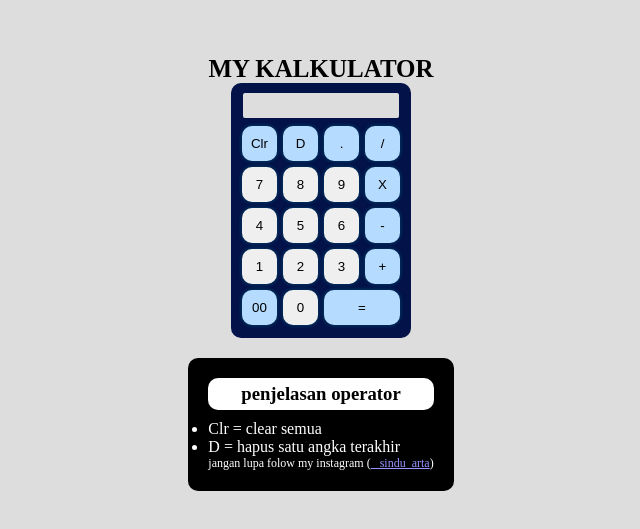
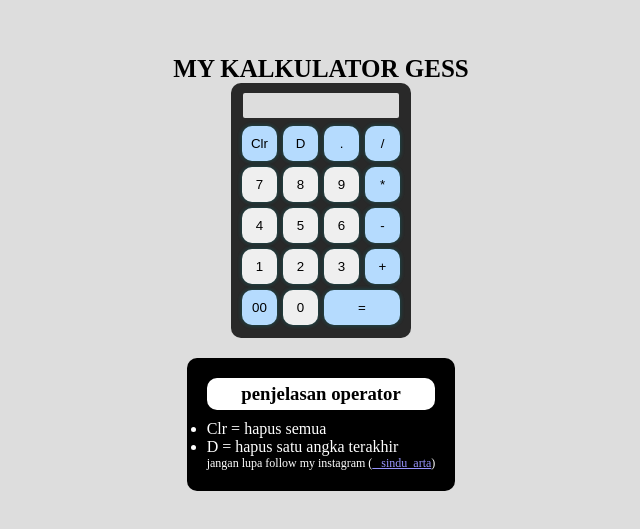
Before and after one commit to kadeksinduarta/kalkulator-sederhana, a plain HTML site: page index.html in a window 1280 px wide. Shown: the part 117-646 px from the top of the page, without its empty margins (319-959 px from the left). Drawn offline with Linux system fonts and the light colour scheme.

Commit message:
memperbaiki typo dan menambahkan icon pada alamat website dan menganti warna

```diff
--- a/css/style.css
+++ b/css/style.css
@@ -22,7 +22,7 @@
   width: 180px;
   height: 255px;
   border-radius: 10px;
-  background-color: #031249;
+  background-color: #292929;
 }
 
 .container .kalkulator .kalkulator-hasil {
@@ -58,6 +58,7 @@
 .container .kalkulator .kalkulator-operator input:active {
   box-shadow: 0px 0px 5px rgba(0, 118, 114, 1), 0px 0px 5px rgba(0, 193, 215, 1);
   background-color: #949494;
+  transform: scale(0.9);
 }
 
 .container .kalkulator .kalkulator-operator input.sasma-dengan {
--- a/index.html
+++ b/index.html
@@ -4,20 +4,22 @@
     <meta charset="UTF-8" />
     <meta http-equiv="X-UA-Compatible" content="IE=edge" />
     <meta name="viewport" content="width=device-width, initial-scale=1.0" />
+    <!-- icon alamat website -->
+    <link rel="shortcut icon" href="gambar/icon.svg" type="image/x-icon" />
     <!-- link css -->
     <link rel="stylesheet" href="css/style.css" />
-    <title>MY Kalkulator</title>
+    <title>kocak lu bang</title>
   </head>
   <body>
     <div class="container">
-      <h1>MY KALKULATOR</h1>
+      <h1>MY KALKULATOR GESS</h1>
       <div class="kalkulator">
         <div class="kalkulator-hasil">
           <input type="text" name="display" id="display" />
         </div>
         <div class="kalkulator-operator">
           <input type="button" value="Clr" style="background-color: #b5dbfe" onclick="display.value=' ' " />
-          <input type="button" value="D" style="background-color: #b5dbfe" onclick="display.value=    display.value.toString().slice(0,-1) " />
+          <input type="button" value="D" style="background-color: #b5dbfe" onclick="display.value=display.value.toString().slice(0,-1) " />
           <input type="button" value="." style="background-color: #b5dbfe" onclick="display.value+='.' " />
           <input type="button" value="/" style="background-color: #b5dbfe" onclick="display.value+='/' " />
         </div>
@@ -25,7 +27,7 @@
           <input type="button" value="7" onclick="display.value+='7' " />
           <input type="button" value="8" onclick="display.value+='8' " />
           <input type="button" value="9" onclick="display.value+='9' " />
-          <input type="button" value="X" style="background-color: #b5dbfe" onclick="display.value+='*' " />
+          <input type="button" value="*" style="background-color: #b5dbfe" onclick="display.value+='*' " />
         </div>
         <div class="kalkulator-operator">
           <input type="button" value="4" onclick="display.value+='4' " />
@@ -48,10 +50,10 @@
       <div class="penjelasan">
         <h3>penjelasan operator</h3>
         <ul>
-          <li>Clr = clear semua</li>
+          <li>Clr = hapus semua</li>
           <li>D = hapus satu angka terakhir</li>
         </ul>
-        <p>jangan lupa folow my instagram (<a href="https://www.instagram.com/_sindu_arta/?hl=id"> _sindu_arta</a>)</p>
+        <p>jangan lupa follow my instagram (<a href="https://www.instagram.com/_sindu_arta/?hl=id"> _sindu_arta</a>)</p>
       </div>
     </div>
   </body>
```
Also changed, not shown: gambar/icon.svg (added).
